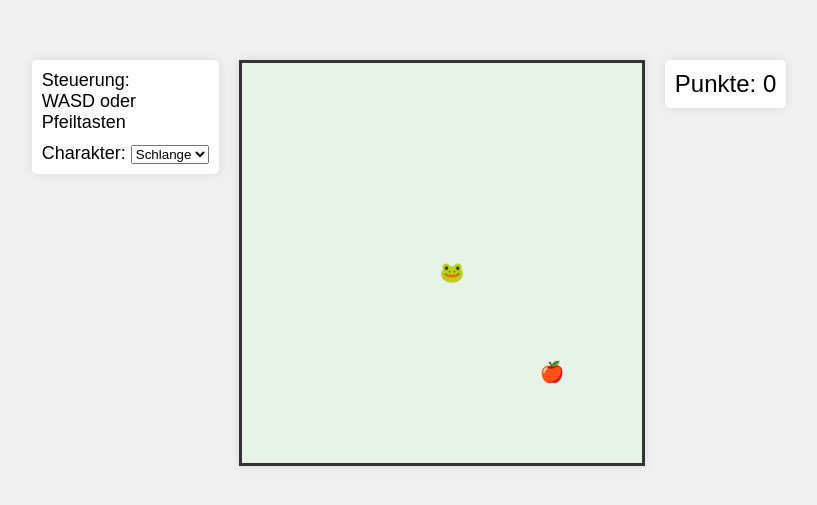
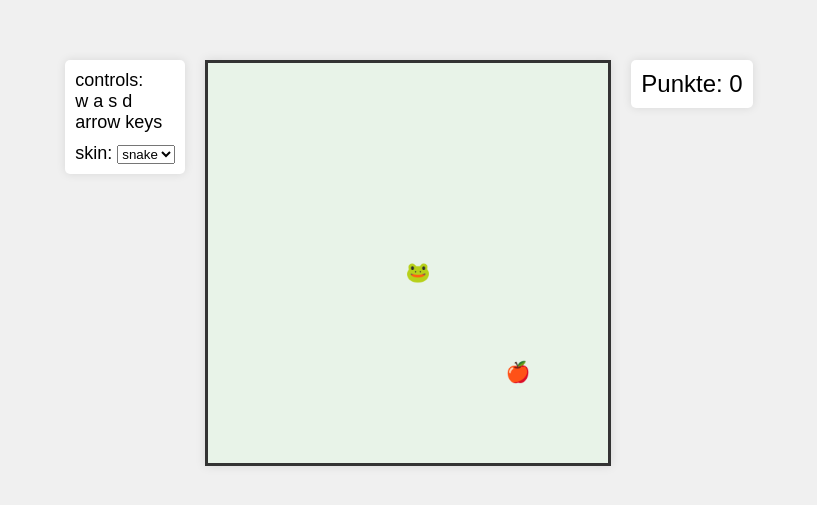
Before and after one commit to IlIIllIIIllIIl/IlIIllIIIllIIl.github.io, a plain HTML site: page index.html in a window 1280 px wide. Shown: the part 137-642 px from the top of the page, without its empty margins (231-1048 px from the left). Drawn offline with Linux system fonts and the light colour scheme.

Commit message:
Update index.html

```diff
--- a/index.html
+++ b/index.html
@@ -46,14 +46,14 @@
 <body>
     <div id="gameContainer">
         <div id="instructions">
-            Steuerung:<br>
-            WASD oder<br>
-            Pfeiltasten
+            controls:<br>
+            w a s d<br>
+            arrow keys
             <div id="characterSelect">
-                <label for="character">Charakter:</label>
+                <label for="character">skin:</label>
                 <select id="character" onchange="changeCharacter()">
-                    <option value="snake">Schlange</option>
-                    <option value="banana">Penis</option>
+                    <option value="snake">snake</option>
+                    <option value="banana">penis</option>
                 </select>
             </div>
         </div>
```
